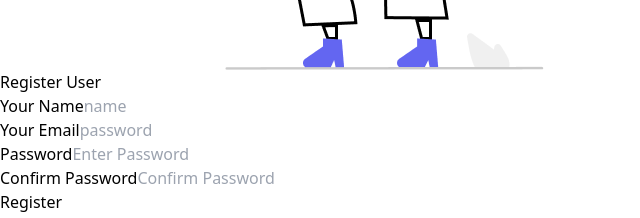
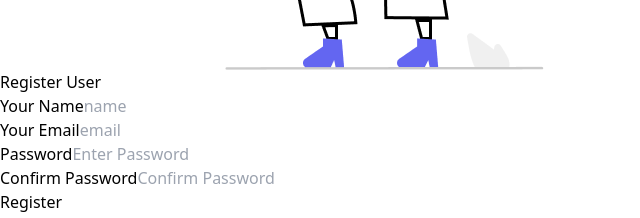
Before and after one commit to abdurrahmanrahat/guvi-profile-auth, a React (Vite) app: page / in a window 1280 px wide. Shown: the part 564-782 px from the top of the page, without its empty margins (0-640 px from the left). Built offline with nearby package versions, Linux system fonts and the light colour scheme.

Commit message:
react hook form in register page

```diff
--- a/package.json
+++ b/package.json
@@ -14,6 +14,7 @@
     "match-sorter": "^6.3.1",
     "react": "^18.2.0",
     "react-dom": "^18.2.0",
+    "react-hook-form": "^7.48.2",
     "react-icons": "^4.11.0",
     "react-router-dom": "^6.18.0",
     "sort-by": "^1.2.0"
--- a/src/Pages/Register/Register.jsx
+++ b/src/Pages/Register/Register.jsx
@@ -1,7 +1,17 @@
+import { useForm } from "react-hook-form";
 import FormImg from "../../assets/login-image.png";
 import { Link } from "react-router-dom";
 
 const Register = () => {
+  const {
+    register,
+    handleSubmit,
+    formState: { errors },
+  } = useForm();
+  const onSubmit = (data) => {
+    console.log(data);
+  };
+
   return (
     <div className="md:flex items-center gap-4 my-8 md:my-0 lg:p-12">
       {/* image */}
@@ -10,13 +20,10 @@ const Register = () => {
       </div>
       {/* form fields */}
       <div className="md:w-1/2 mx-auto w-full p-4 md:p-8">
-        <form className="p-3 md:p-[2px]">
         <div className="flex items-center justify-center mb-6">
-            <h2 className="text-[48px] items-center font-[700]">
-              Register User
-            </h2>
+          <h2 className="text-[48px] items-center font-[700]">Register User</h2>
         </div>
-
+        <form onSubmit={handleSubmit(onSubmit)} className="p-3 md:p-[2px]">
           <div className="flex flex-col gap-y-3">
             {/* Name */}
             <div>
@@ -25,6 +32,7 @@ const Register = () => {
                 className="w-full p-2 border border-solid border-[#ccc] rounded-lg"
                 type="text"
                 placeholder="name"
+                {...register("name", { required: true })}
               ></input>
             </div>
 
@@ -33,8 +41,9 @@ const Register = () => {
               <label className="block mb-[5px] font-bold">Your Email</label>
               <input
                 className="w-full p-2 border border-solid border-[#ccc] rounded-lg"
-                type="password"
-                placeholder="password"
+                type="email"
+                placeholder="email"
+                {...register("email", { required: true })}
               ></input>
             </div>
 
@@ -45,6 +54,7 @@ const Register = () => {
                 className="w-full p-2 border border-solid border-[#ccc] rounded-lg"
                 type="password"
                 placeholder="Enter Password"
+                {...register("password", { required: true })}
               ></input>
             </div>
 
@@ -57,6 +67,7 @@ const Register = () => {
                 className="w-full p-2 border border-solid border-[#ccc] rounded-lg"
                 type="password"
                 placeholder="Confirm Password"
+                {...register("confirmPassword", { required: true })}
               ></input>
             </div>
           </div>
@@ -69,6 +80,7 @@ const Register = () => {
               Register
             </button>
           </div>
+        </form>
 
         <div className="flex items-center justify-center mt-4">
           <span className="text-[18px] md:text-[16px] lg:text-[18px]">
@@ -80,7 +92,6 @@ const Register = () => {
             </Link>
           </span>
         </div>
-        </form>
       </div>
     </div>
   );
```
Also changed, not shown: 1 other file (tests, documents, lock files or other folders). Lines whose indentation alone changed are shown as unchanged.
